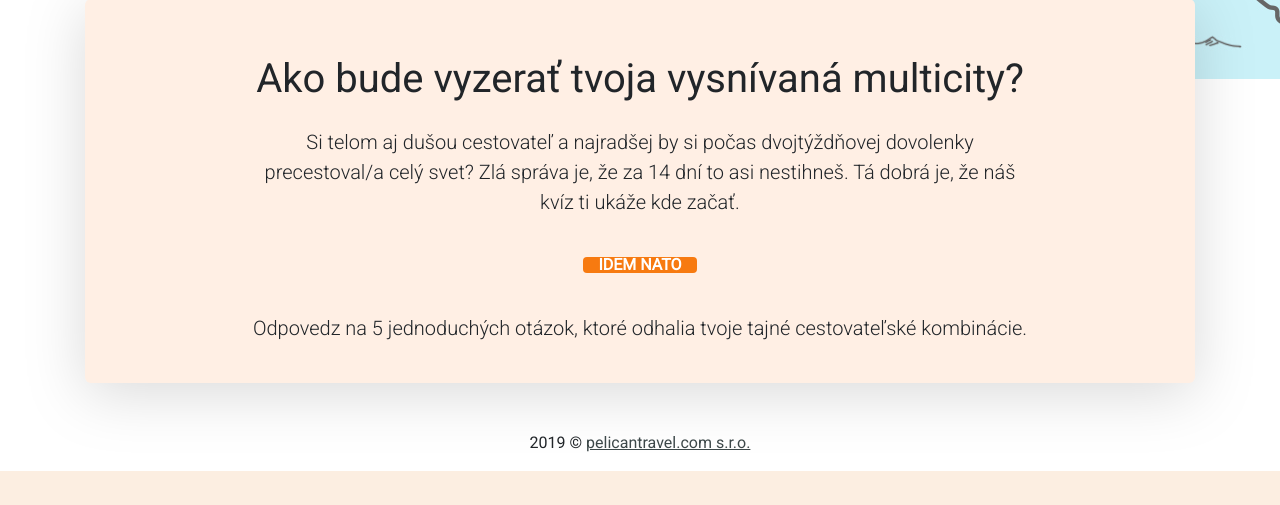
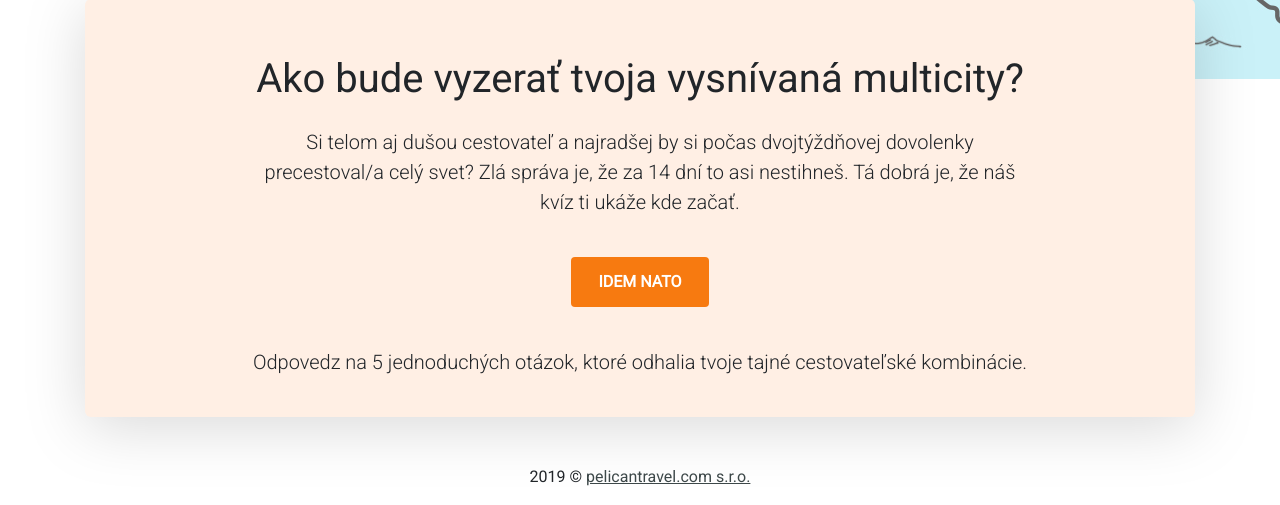
Before and after one commit to DaDlugosch/pelikan-survey, a PHP site: page / in a window 1280 px wide. Shown: the part 421-926 px from the top of the page. Before the commit the page ends 892 px from the top, so only its background shows below. Run offline with PHP 8.4, Linux system fonts and the light colour scheme.

Commit message:
Fix bugs on homepage

```diff
--- a/assets/styles/style.css
+++ b/assets/styles/style.css
@@ -22,7 +22,7 @@ main .pelikan-button {
   line-height: 1rem;
   text-transform: uppercase;
   margin: 40px auto;
-  padding: 17px 27px;
+  padding: 17px 27px !important;
   color: #FFF;
   border: 0;
 }
--- a/assets/styles/style.scss
+++ b/assets/styles/style.scss
@@ -23,7 +23,7 @@ main {
         line-height: 1rem;
         text-transform: uppercase;
         margin: 40px auto;
-        padding: 17px 27px;
+        padding: 17px 27px !important;
         color: #FFF;
         border: 0;
     }
```
Also changed, not shown: 1 other file.
